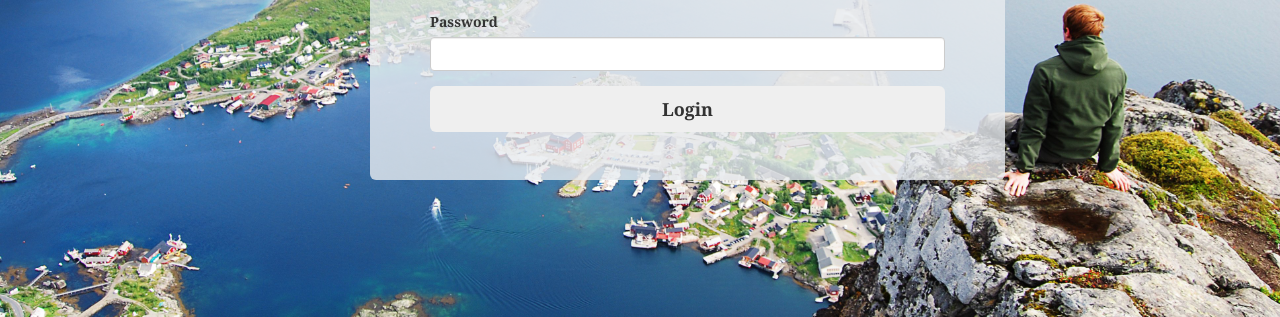
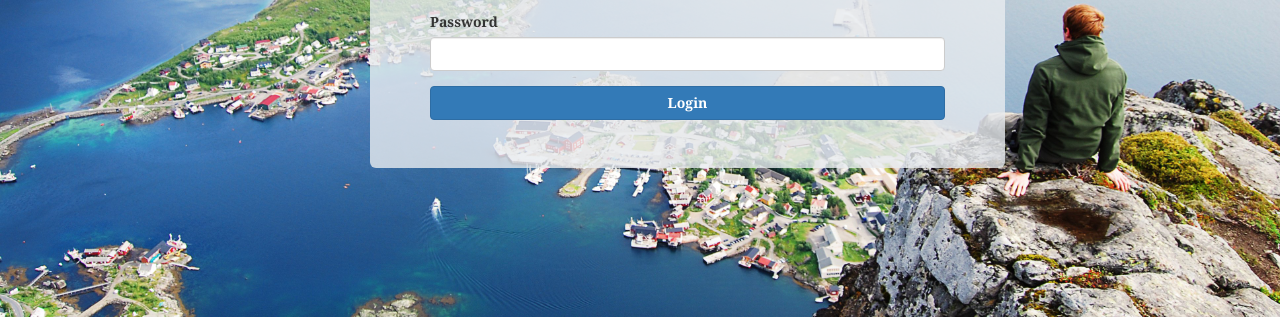
Before and after one commit to jfadem82/project4v2, a website: page public/index.html at #/login in a window 1280 px wide. Shown: the part 429-746 px from the top of the page. Drawn offline with nearby package versions, Linux system fonts and the light colour scheme; some packages are replaced by stand-ins of ours; a script that the page names is missing.

Commit message:
colorful buttons, oh my

```diff
--- a/public/partials/login.html
+++ b/public/partials/login.html
@@ -32,7 +32,7 @@
 				{{ usersCtrl.error }}
 			</div>
 
-			<button type="submit" class="btn btn-secondary btn-lg btn-block">
+			<button type="submit" class="btn btn-block btn-primary">
 				<span><strong>Login</strong></span>
 			</button>
 
```
Also changed, not shown: public/partials/signup.html (+1 -1 lines).
